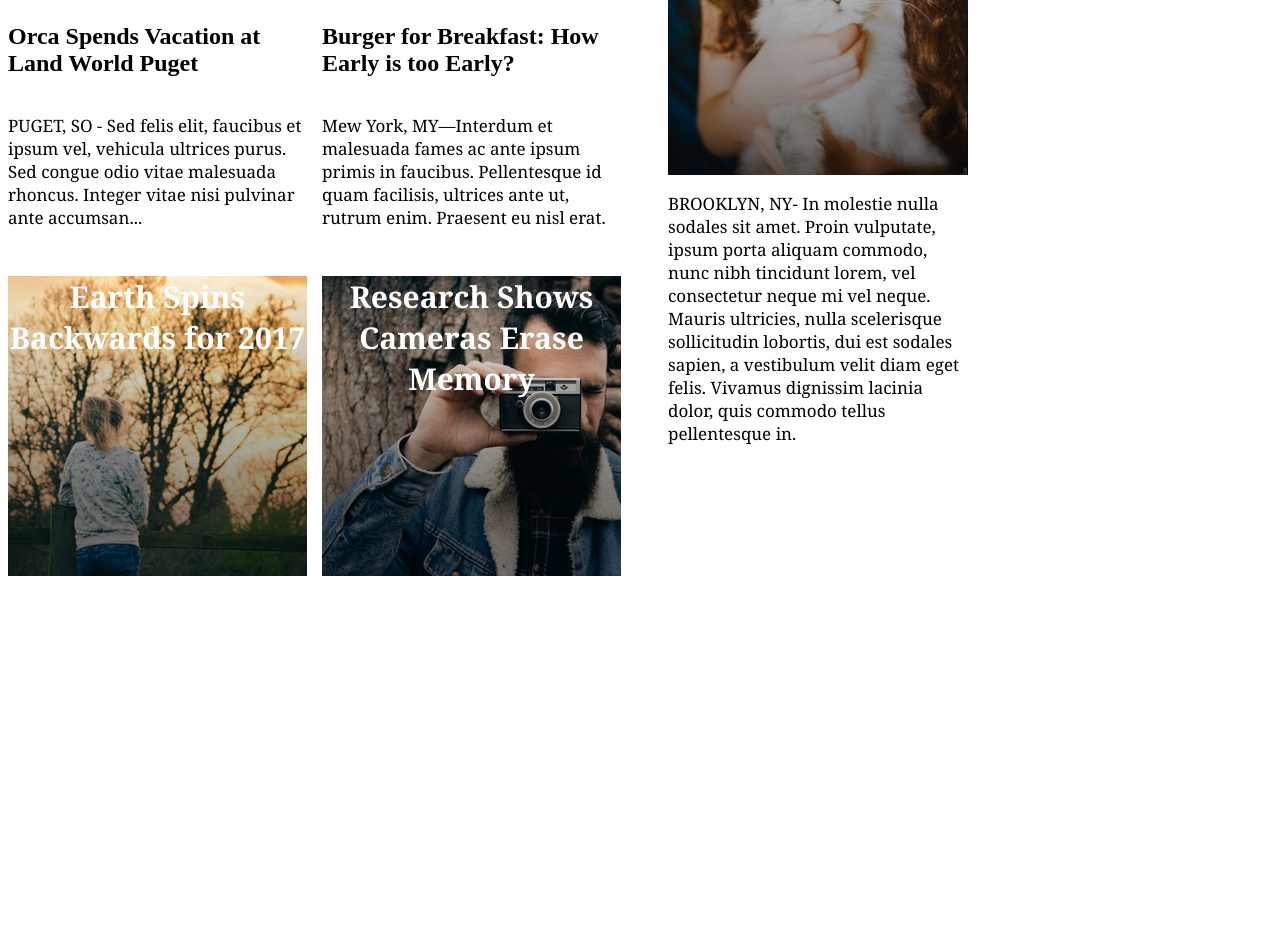
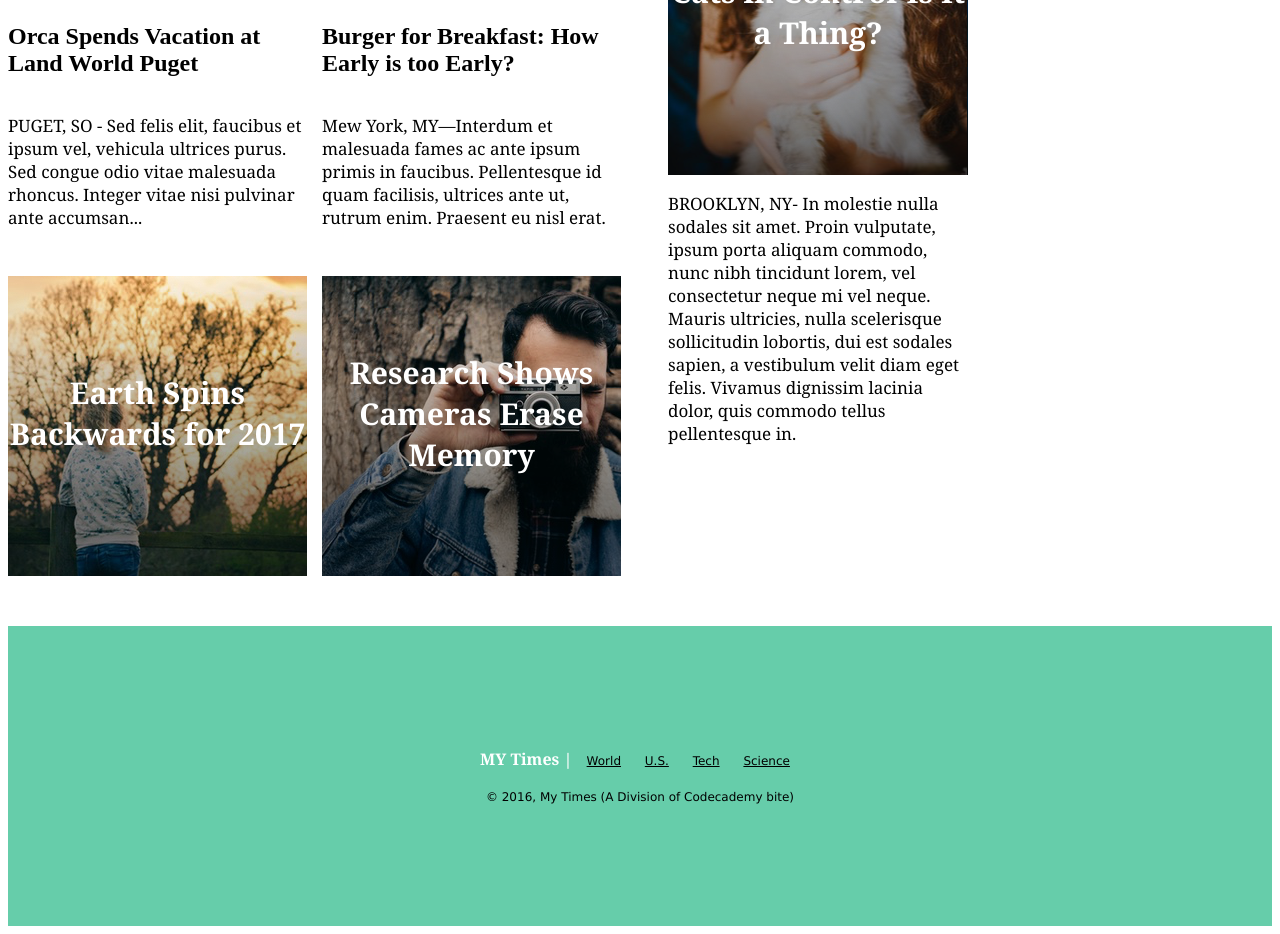
Before and after one commit to kvalentine95/times, a plain HTML site: page index.html in a window 1280 px wide. Shown: the part 723-1657 px from the top of the page. Before the commit the page ends 1357 px from the top, so only its background shows below. Drawn offline with Linux system fonts and the light colour scheme.

Commit message:
final version of the website

```diff
--- a/index.html
+++ b/index.html
@@ -76,5 +76,15 @@
         </div>
       </div>
     </div>
+    <footer>
+      <nav>
+        <span id="footer_logo"> MY Times     |         </span>
+        <span><a href=#world>World</a></span>
+        <span><a href=#us>U.S.</a> </span>
+        <span><a href=#tech>Tech</a></span>
+        <span><a href=#science>Science</a></span>
+      </nav>
+      <div id="final">&#169 2016, My Times (A Division of Codecademy bite)</div>
+    </footer>
   </body>
 </html>
--- a/resources/css/style.css
+++ b/resources/css/style.css
@@ -6,12 +6,12 @@
   padding-right: 30px;
 }
 
-span a{
+.container span a{
   color: black;
   text-align: right;
 }
 
-nav span {
+.container nav span {
   display: inline-block;
   padding-right: 20px;
 }
@@ -65,6 +65,7 @@
 .image_div {
   display: flex;
   height: 300px;
+  align-items: center;
 }
 #main {
   background-image: url(../images/img-story-main.png);
@@ -79,7 +80,7 @@
 
 #main h2 {
   font-size: 40px;
-  text-align: left;
+  text-align: center;
 }
 
 .image_div h2 {
@@ -148,3 +149,31 @@
 .story ul{
   list-style-type: none;
 }
+
+footer {
+  display: flex;
+  align-items: center;
+  background-color: MediumAquamarine;
+  margin: auto;
+  font-family: Verdana;
+  font-size: 12px;
+  color: black;
+  justify-content: center;
+  height: 300px;
+  flex-direction: column;
+}
+
+#footer_logo {
+  font-family: Georgia;
+  font-size: 16px;
+  font-weight: bold;
+  color: white;
+}
+
+footer a {
+  color: black;
+  padding: 0px 10px;
+}
+#final {
+  padding-top: 20px;
+}
```
